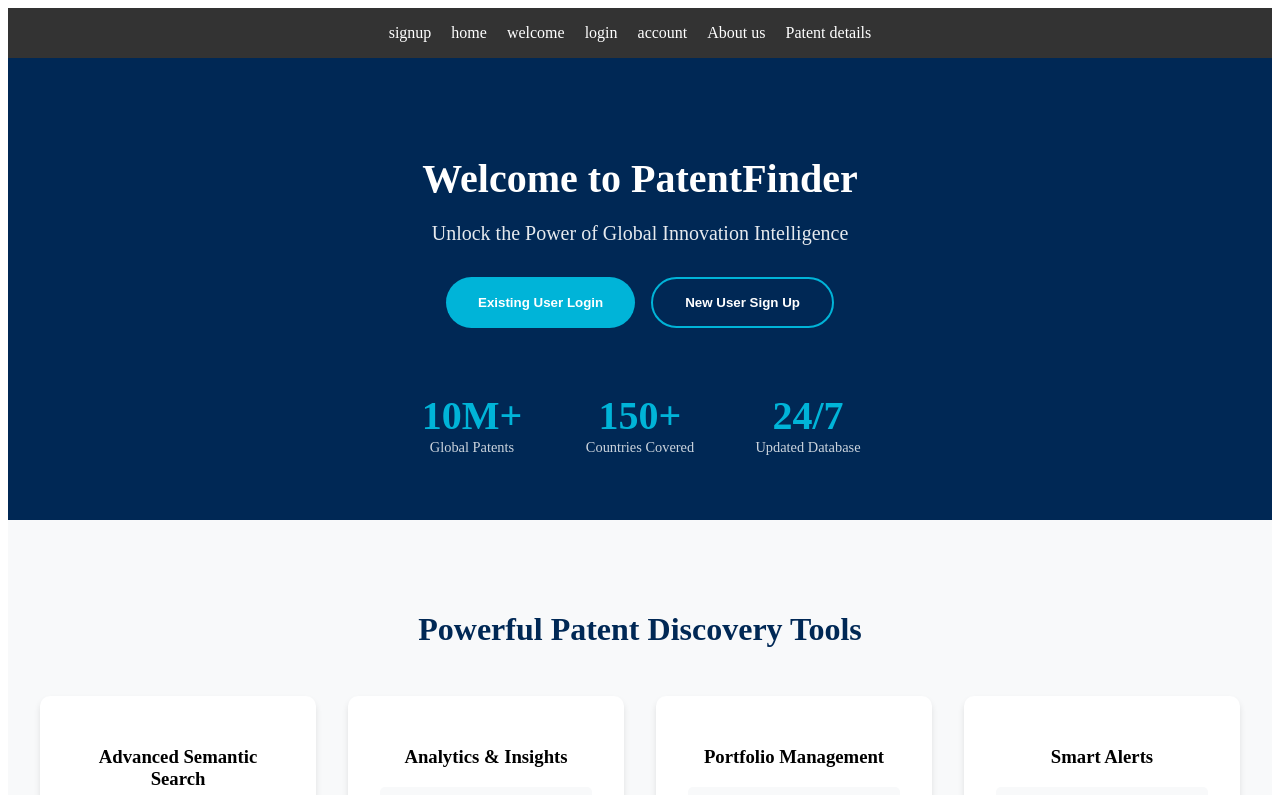
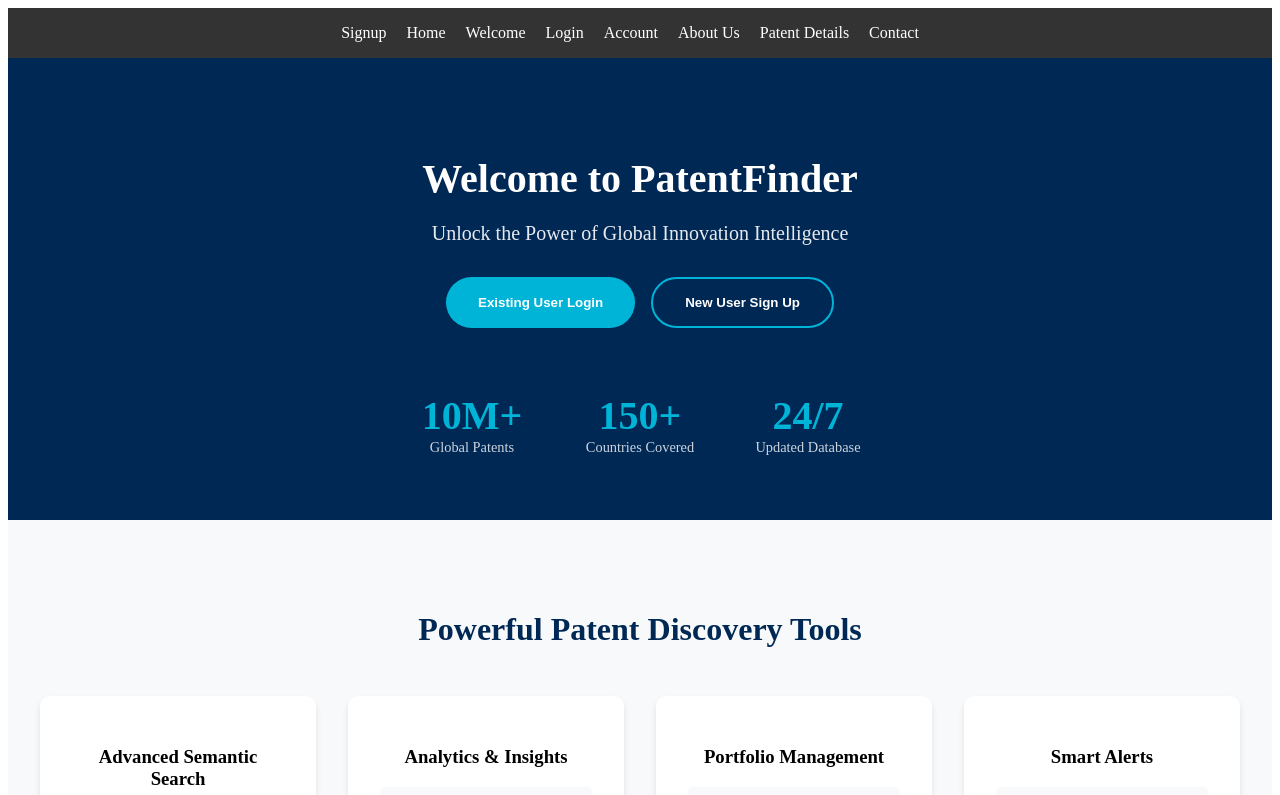
Before and after one commit to Grayson-spec/PatentLocator, an Angular app in the folder client/: page / in a window 1280 px wide. Shown: the top 795 px of the page. Built offline with nearby package versions, Linux system fonts and the light colour scheme.

Commit message:
added contact page back

```diff
--- a/client/src/app/app.component.html
+++ b/client/src/app/app.component.html
@@ -1,10 +1,11 @@
 <header>
-  <li><a href="signup">signup</a></li>
-  <li><a href="home">home</a></li>
-  <li><a href="welcome">welcome</a></li>
-  <li><a href="login">login</a></li>
-  <li><a href="account">account</a></li>
-  <li><a href="about">About us</a></li>
-  <li><a href="patent">Patent details</a></li>
+  <li><a href="signup">Signup</a></li>
+  <li><a href="home">Home</a></li>
+  <li><a href="welcome">Welcome</a></li>
+  <li><a href="login">Login</a></li>
+  <li><a href="account">Account</a></li>
+  <li><a href="about">About Us</a></li>
+  <li><a href="patent">Patent Details</a></li>
+  <li><a href="contact">Contact</a></li>
 </header>
 <router-outlet></router-outlet>
```
Also changed, not shown: client/src/app/app.routes.ts (+8 -6 lines).
